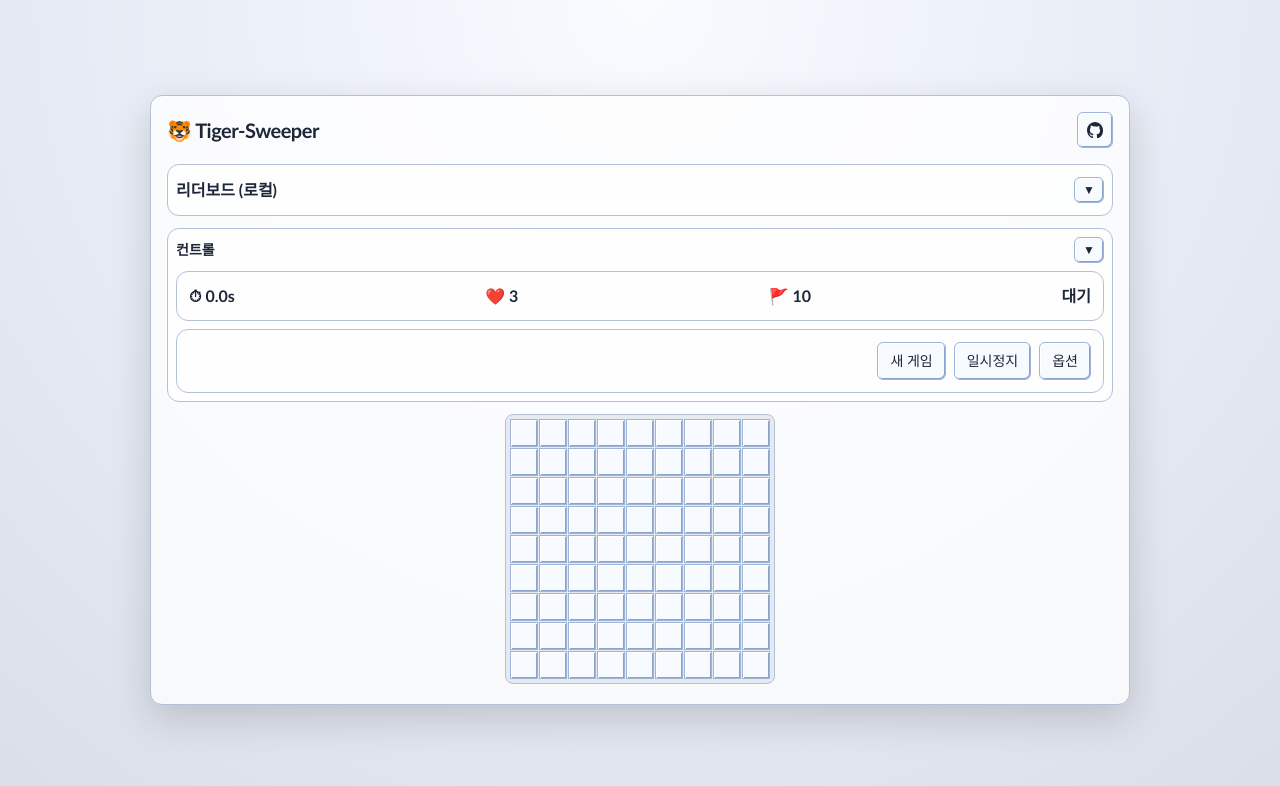
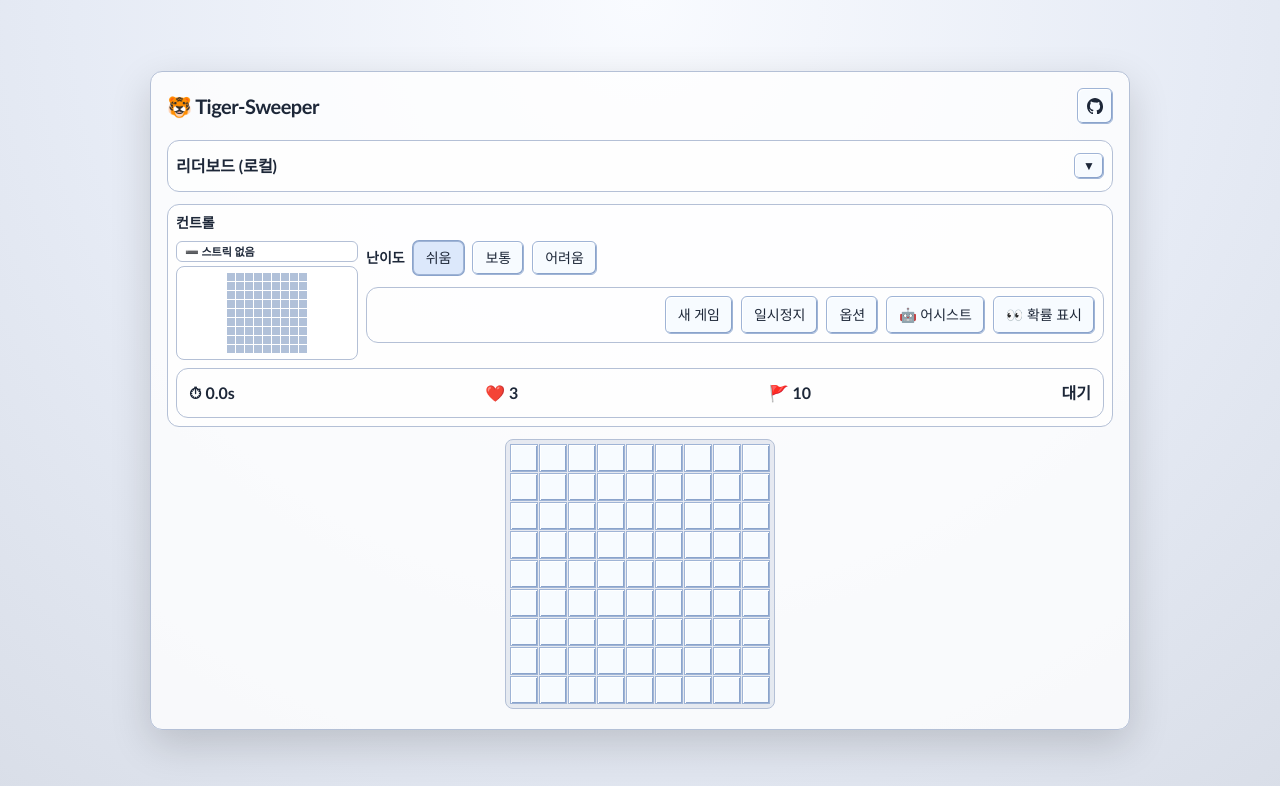
Before and after one commit to MTGVim/tiger-sweeper, a React (Vite) app: page / in a window 1280 px wide. Shown: the top 786 px of the page. Built offline with nearby package versions, Linux system fonts and the light colour scheme.

Commit message:
feat: refine controls layout and assist behavior

```diff
--- a/src/App.tsx
+++ b/src/App.tsx
@@ -117,6 +117,7 @@ export const App = () => {
   const prevLivesRef = useRef(state.lives);
   const prevFlagCountRef = useRef(state.board.flat().filter((cell) => cell.isFlagged).length);
   const boardHostRef = useRef<HTMLDivElement | null>(null);
+  const controlsRightRef = useRef<HTMLDivElement | null>(null);
   const [leaderboard, setLeaderboard] = useState<LeaderboardEntry[]>(() => loadLeaderboard());
   const [streaks, setStreaks] = useState<StreaksByDifficulty>(() => loadStreaks());
   const [optionsOpen, setOptionsOpen] = useState(false);
@@ -126,9 +127,9 @@ export const App = () => {
   });
   const [pressedCells, setPressedCells] = useState<Set<string>>(new Set());
   const [boardHostWidth, setBoardHostWidth] = useState(0);
+  const [controlsRightHeight, setControlsRightHeight] = useState(0);
   const [isMobile, setIsMobile] = useState(false);
   const [mobileInputMode, setMobileInputMode] = useState<'open' | 'flag'>('open');
-  const [controlsBodyCollapsed, setControlsBodyCollapsed] = useState(true);
   const [boardShakeSignal, setBoardShakeSignal] = useState(0);
   const [themeHydrated, setThemeHydrated] = useState(false);
 
@@ -270,6 +271,21 @@ export const App = () => {
   }, []);
 
   useEffect(() => {
+    const el = controlsRightRef.current;
+    if (!el) return;
+
+    const update = () => setControlsRightHeight(el.getBoundingClientRect().height);
+    update();
+    const observer = new ResizeObserver(update);
+    observer.observe(el);
+    window.addEventListener('resize', update);
+    return () => {
+      observer.disconnect();
+      window.removeEventListener('resize', update);
+    };
+  }, []);
+
+  useEffect(() => {
     const updateViewportMode = () => {
       const canMatch = typeof window.matchMedia === 'function';
       const coarsePointer = canMatch ? window.matchMedia('(pointer: coarse)').matches : false;
@@ -389,44 +405,15 @@ export const App = () => {
         <div className="sticky top-2 z-20 mt-3 rounded-xl border border-[var(--border)] bg-[var(--panel)] p-2">
           <div className="mb-2 flex items-center justify-between">
             <h3 className="text-sm font-bold">{language === 'ko' ? '컨트롤' : 'Controls'}</h3>
-            <button
-              className="ui-button rounded-md px-2 py-1 text-xs"
-              onClick={() => setControlsBodyCollapsed((prev) => !prev)}
-              aria-expanded={!controlsBodyCollapsed}
-              aria-label={language === 'ko' ? '컨트롤 접기/펼치기' : 'Toggle controls'}
-            >
-              {controlsBodyCollapsed ? '▼' : '▲'}
-            </button>
           </div>
-          <div className="mb-2 flex min-w-0 items-center justify-between gap-2 rounded-xl border border-[var(--border)] bg-white/60 p-2 text-xs font-bold sm:p-3 sm:text-base">
-            <span>⏱ {timerText}</span>
-            <span>❤️ {state.lives}</span>
-            <span>🚩 {state.remainingMines}</span>
-            <span>{statusLabel}</span>
-          </div>
-          {controlsBodyCollapsed ? (
-            <div className="rounded-xl border border-[var(--border)] bg-white/60 p-2 sm:p-3">
-              <div className="flex min-w-0 flex-wrap justify-end gap-1.5 sm:gap-2">
-                <button className="ui-button rounded-md px-3 py-2 text-sm" onClick={handleNewGame}>
-                  {t.hud.newGame}
-                </button>
-                <button className="ui-button rounded-md px-3 py-2 text-sm" onClick={() => dispatch({ type: 'TOGGLE_PAUSE' })} disabled={pauseDisabled}>
-                  {state.paused ? t.hud.resume : t.hud.pause}
-                </button>
-                <button className="ui-button rounded-md px-3 py-2 text-sm" onClick={openOptions}>
-                  {t.hud.options}
-                </button>
-              </div>
-            </div>
-          ) : (
           <div className="flex items-start gap-2">
             <div className="w-[182px] min-w-[182px] flex-none">
               <div className="mb-1 rounded-md border border-[var(--border)] bg-white/75 px-2 py-1 text-[11px] font-bold leading-none">
                 {currentStreak.kind === 'win' ? '🔥' : currentStreak.kind === 'lose' ? '💥' : '➖'} {streakLabel}
               </div>
-                <MiniMap board={state.board} />
+              <MiniMap board={state.board} maxHeight={controlsRightHeight > 0 ? controlsRightHeight - 26 : undefined} />
             </div>
-              <div className="min-w-0 flex-1">
+            <div ref={controlsRightRef} className="min-w-0 flex-1">
               <DifficultySelector
                 difficulty={state.difficulty}
                 label={t.difficultyLabel}
@@ -460,7 +447,12 @@ export const App = () => {
               </div>
             </div>
           </div>
-          )}
+          <div className="mt-2 flex min-w-0 items-center justify-between gap-2 rounded-xl border border-[var(--border)] bg-white/60 p-2 text-xs font-bold sm:p-3 sm:text-base">
+            <span>⏱ {timerText}</span>
+            <span>❤️ {state.lives}</span>
+            <span>🚩 {state.remainingMines}</span>
+            <span>{statusLabel}</span>
+          </div>
         </div>
 
         <div ref={boardHostRef} className={`mt-3 w-full min-w-0 ${isMobile ? 'pb-20' : ''}`}>
@@ -471,7 +463,7 @@ export const App = () => {
             disabled={state.paused || optionsOpen}
             obscured={state.paused || optionsOpen}
             interactionMode={isMobile ? mobileInputMode : 'open'}
-            enableLongPressHaptics={isMobile}
+            enableLongPressHaptics={isMobile && !state.aiMode}
             pausedLabel={t.board.paused}
             hintCell={state.hintCell}
             pressedCells={pressedCells}
--- a/src/components/Cell/Cell.tsx
+++ b/src/components/Cell/Cell.tsx
@@ -91,6 +91,11 @@ export const Cell = ({
     }
   };
 
+  useEffect(() => clearTouchTimer, []);
+  useEffect(() => {
+    if (obscured) clearTouchTimer();
+  }, [obscured]);
+
   const numberColor = !obscured && cell.isOpen ? numberClass(cell.adjacentMines) : '';
   const vibrate = () => {
     if (!enableLongPressHaptics || typeof navigator === 'undefined' || !('vibrate' in navigator)) return;
@@ -134,6 +139,7 @@ export const Cell = ({
       onTouchStart={() => {
         if (obscured) return;
         onPressStart?.(cell.x, cell.y);
+        if (interactionMode === 'flag') return;
         if (cell.isOpen) return;
         clearTouchTimer();
         touchTimerRef.current = window.setTimeout(() => {
--- a/src/components/HUD/HUD.tsx
+++ b/src/components/HUD/HUD.tsx
@@ -7,7 +7,7 @@ interface Props {
   timer: number;
   remainingMines: number;
   aiMode: boolean;
-  aiSpeed: 1 | 2 | 4 | 8;
+  aiSpeed: 1 | 2 | 4;
   pauseDisabled: boolean;
   autoSolveDisabled: boolean;
   showProbabilities: boolean;
@@ -25,7 +25,7 @@ interface Props {
   };
   onReset: () => void;
   onToggleAI: () => void;
-  onAiSpeedChange: (speed: 1 | 2 | 4 | 8) => void;
+  onAiSpeedChange: (speed: 1 | 2 | 4) => void;
   onToggleProbabilities: () => void;
   onTogglePause: () => void;
   onOpenOptions: () => void;
@@ -63,7 +63,6 @@ export const HUD = ({
           {paused ? labels.resume : labels.pause}
         </button>
         {hideOptionsButton ? null : <button className={buttonClass} onClick={onOpenOptions}>{labels.options}</button>}
-        <div className="basis-full" />
         <div className="relative inline-flex flex-col items-end">
           <button
             className={`${buttonClass} ml-auto ${aiMode ? 'bg-[var(--btn-bg-active)] shadow-[inset_-1px_-1px_0_var(--btn-hi),inset_1px_1px_0_var(--btn-lo)] translate-y-[1px]' : ''}`}
@@ -75,11 +74,11 @@ export const HUD = ({
           </button>
           {aiMode ? (
             <div className="mt-1 inline-flex items-center gap-1 rounded-md border border-[var(--border)] bg-white/70 px-2 py-1 text-xs">
-              {[1, 2, 4, 8].map((speed) => (
+              {[1, 2, 4].map((speed) => (
                 <button
                   key={speed}
                   className={`rounded px-1.5 py-0.5 ${aiSpeed === speed ? 'bg-[var(--btn-bg-active)] font-semibold' : ''}`}
-                  onClick={() => onAiSpeedChange(speed as 1 | 2 | 4 | 8)}
+                  onClick={() => onAiSpeedChange(speed as 1 | 2 | 4)}
                   aria-pressed={aiSpeed === speed}
                 >
                   x{speed}
--- a/src/components/MiniMap/MiniMap.tsx
+++ b/src/components/MiniMap/MiniMap.tsx
@@ -2,9 +2,10 @@ import type { Board as BoardType } from '../../core/types';
 
 interface Props {
   board: BoardType;
+  maxHeight?: number;
 }
 
-export const MiniMap = ({ board }: Props) => {
+export const MiniMap = ({ board, maxHeight }: Props) => {
   const rows = board.length;
   const cols = board[0]?.length ?? 0;
   if (rows === 0 || cols === 0) return null;
@@ -12,8 +13,8 @@ export const MiniMap = ({ board }: Props) => {
   const dense = rows > 24 || cols > 18;
   const gap = dense ? 0 : 1;
   const maxWidth = 128;
-  const maxHeight = 170;
-  const cellSize = Math.max(2, Math.floor(Math.min(maxWidth / cols, maxHeight / rows)));
+  const heightLimit = Math.max(48, Math.floor((maxHeight ?? 170) - 14));
+  const cellSize = Math.max(2, Math.floor(Math.min(maxWidth / cols, heightLimit / rows)));
 
   const cellBg = (cell: BoardType[number][number]): string => {
     if (cell.isOpen && cell.isMine) return 'var(--mine)';
--- a/src/context/GameContext.tsx
+++ b/src/context/GameContext.tsx
@@ -24,7 +24,7 @@ type Action =
   | { type: 'SET_DIFFICULTY'; difficulty: Difficulty }
   | { type: 'TICK' }
   | { type: 'TOGGLE_AI' }
-  | { type: 'SET_AI_SPEED'; speed: 1 | 2 | 4 | 8 }
+  | { type: 'SET_AI_SPEED'; speed: 1 | 2 | 4 }
   | { type: 'SET_SHOW_PROBABILITIES'; enabled: boolean }
   | { type: 'AI_STEP' }
   | { type: 'HINT' }
@@ -37,8 +37,7 @@ type Action =
 
 const clampCellSize = (size: number): number => Math.max(18, Math.min(40, Math.round(size)));
 const clampVolume = (volume: number): number => Math.max(0, Math.min(1, volume));
-const clampAiSpeed = (speed: number): 1 | 2 | 4 | 8 => {
-  if (speed >= 8) return 8;
+const clampAiSpeed = (speed: number): 1 | 2 | 4 => {
   if (speed >= 4) return 4;
   if (speed >= 2) return 2;
   return 1;
@@ -52,7 +51,7 @@ const hasWon = (board: GameState['board'], difficulty: Difficulty): boolean =>
 
 const createInitialState = (
   difficulty: Difficulty = 'easy',
-  options?: { aiMode?: boolean; aiSpeed?: 1 | 2 | 4 | 8; showProbabilities?: boolean }
+  options?: { aiMode?: boolean; aiSpeed?: 1 | 2 | 4; showProbabilities?: boolean }
 ): GameState => ({
   board: createEmptyBoard(difficulty),
   status: 'idle',
@@ -69,7 +68,7 @@ const createInitialState = (
   remainingMines: DIFFICULTIES[difficulty].mines,
   difficulty,
   aiMode: options?.aiMode ?? false,
-  aiSpeed: options?.aiSpeed ?? 1,
+  aiSpeed: options?.aiSpeed ?? 2,
   showProbabilities: options?.showProbabilities ?? false,
   probabilityAssistUsed: options?.showProbabilities ?? false,
   theme: 'modern',
--- a/src/core/types.ts
+++ b/src/core/types.ts
@@ -37,7 +37,7 @@ export interface GameState {
   remainingMines: number;
   difficulty: Difficulty;
   aiMode: boolean;
-  aiSpeed: 1 | 2 | 4 | 8;
+  aiSpeed: 1 | 2 | 4;
   showProbabilities: boolean;
   probabilityAssistUsed: boolean;
   theme: ThemeMode;
```
Lines whose indentation alone changed are shown as unchanged.
